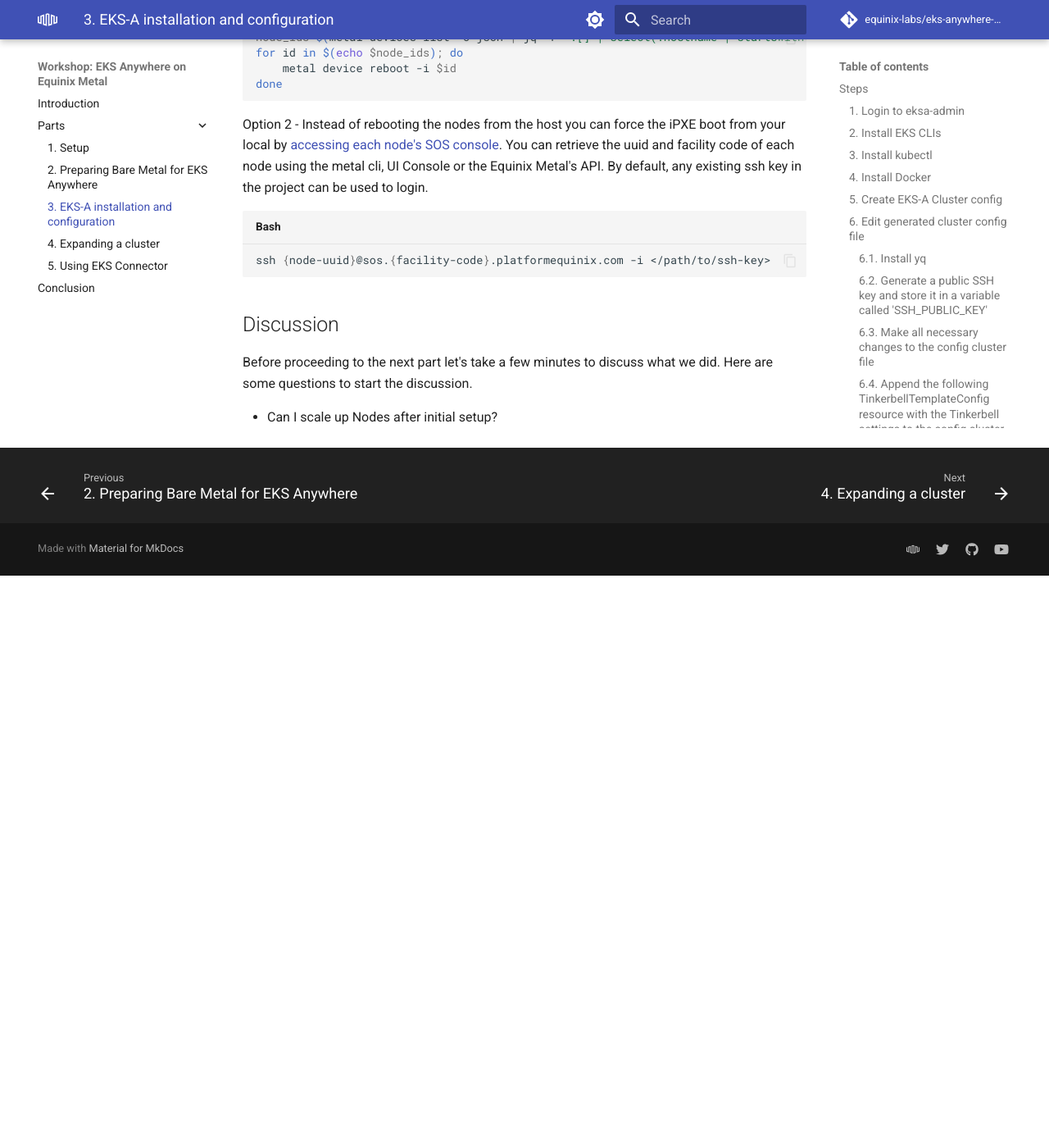
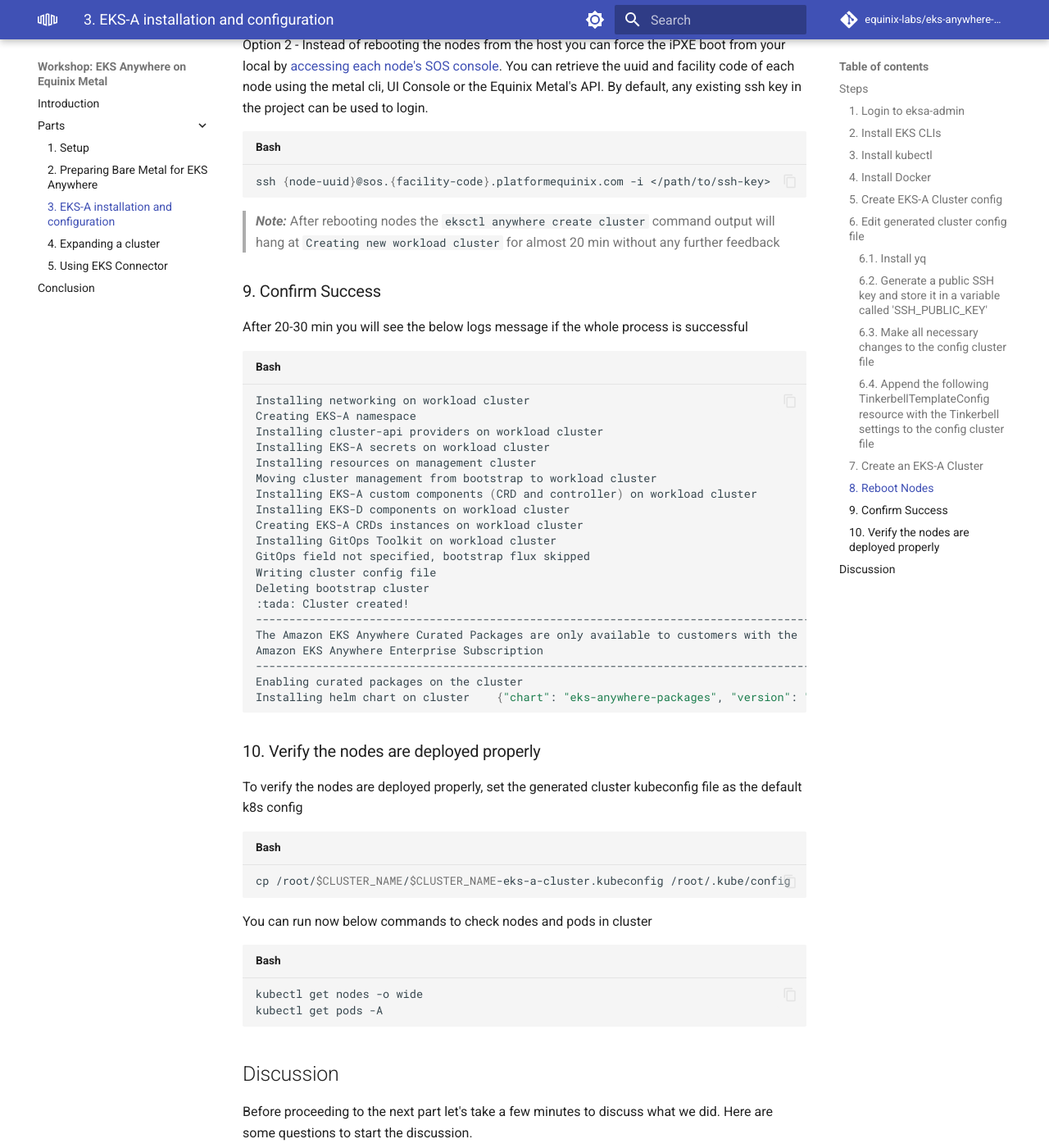
Before and after one commit to equinix-labs/eks-anywhere-on-equinix-metal-workshop, an MkDocs documentation site: the page built from docs/parts/eksa-install.md, in a window 1280 px wide and 1400 px high, scrolled down 3956 px. Shown: the whole window at 82% size. Built offline with MkDocs 1.6.1 and Material for MkDocs 9.7.7, drawn with Linux system fonts in a browser that asks for light colours; comment, search, counter and statistics services are not loaded; before the commit the page ends 4658 px from its top, so only the background shows below that; some of the changed text lies outside the part shown.

Commit message:
add verify steps, and fix indentation and comments in commands
Signed-off-by: ocobleseqx <oscar.cobles@eu.equinix.com>

````diff
--- a/docs/parts/eksa-install.md
+++ b/docs/parts/eksa-install.md
@@ -214,11 +214,7 @@
 
 ```sh
 eksctl anywhere create cluster --filename $CLUSTER_NAME.yaml \
-    --hardware-csv hardware.csv --tinkerbell-bootstrap-ip $LC_POOL_ADMIN
-```
-
-```shell
-ssh -i ~/.ssh/equinix-metal-terraform-rsa root@$(terraform output device_public_ip)
+--hardware-csv hardware.csv --tinkerbell-bootstrap-ip $LC_POOL_ADMIN
 ```
 
 ### 8. Reboot Nodes
@@ -235,7 +231,7 @@
 ```sh
 node_ids=$(metal devices list -o json | jq -r '.[] | select(.hostname | startswith("eksa-node")) | .id')
 for id in $(echo $node_ids); do
-    metal device reboot -i $id
+  metal device reboot -i $id
 done
 ```
 
@@ -248,6 +244,50 @@
 ssh {node-uuid}@sos.{facility-code}.platformequinix.com -i </path/to/ssh-key>
 ```
 
+> **_Note:_** After rebooting nodes the `eksctl anywhere create cluster` command output will hang at `Creating new workload cluster` for almost 20 min without any further feedback
+
+### 9. Confirm Success
+
+After 20-30 min you will see the below logs message if the whole process is successful
+
+```sh
+Installing networking on workload cluster
+Creating EKS-A namespace
+Installing cluster-api providers on workload cluster
+Installing EKS-A secrets on workload cluster
+Installing resources on management cluster
+Moving cluster management from bootstrap to workload cluster
+Installing EKS-A custom components (CRD and controller) on workload cluster
+Installing EKS-D components on workload cluster
+Creating EKS-A CRDs instances on workload cluster
+Installing GitOps Toolkit on workload cluster
+GitOps field not specified, bootstrap flux skipped
+Writing cluster config file
+Deleting bootstrap cluster
+:tada: Cluster created!
+--------------------------------------------------------------------------------------
+The Amazon EKS Anywhere Curated Packages are only available to customers with the
+Amazon EKS Anywhere Enterprise Subscription
+--------------------------------------------------------------------------------------
+Enabling curated packages on the cluster
+Installing helm chart on cluster	{"chart": "eks-anywhere-packages", "version": "0.2.30-eks-a-29"}
+```
+
+### 10. Verify the nodes are deployed properly
+
+To verify the nodes are deployed properly, set the generated cluster kubeconfig file as the default k8s config
+
+```sh
+cp /root/$CLUSTER_NAME/$CLUSTER_NAME-eks-a-cluster.kubeconfig /root/.kube/config
+```
+
+You can run now below commands to check nodes and pods in cluster
+
+```sh
+kubectl get nodes -o wide
+kubectl get pods -A
+```
+
 ## Discussion
 
 Before proceeding to the next part let's take a few minutes to discuss what we did. Here are some questions to start the discussion.
````
Also changed, not shown: docs/parts/infrastructure.md (+24 -22 lines).
